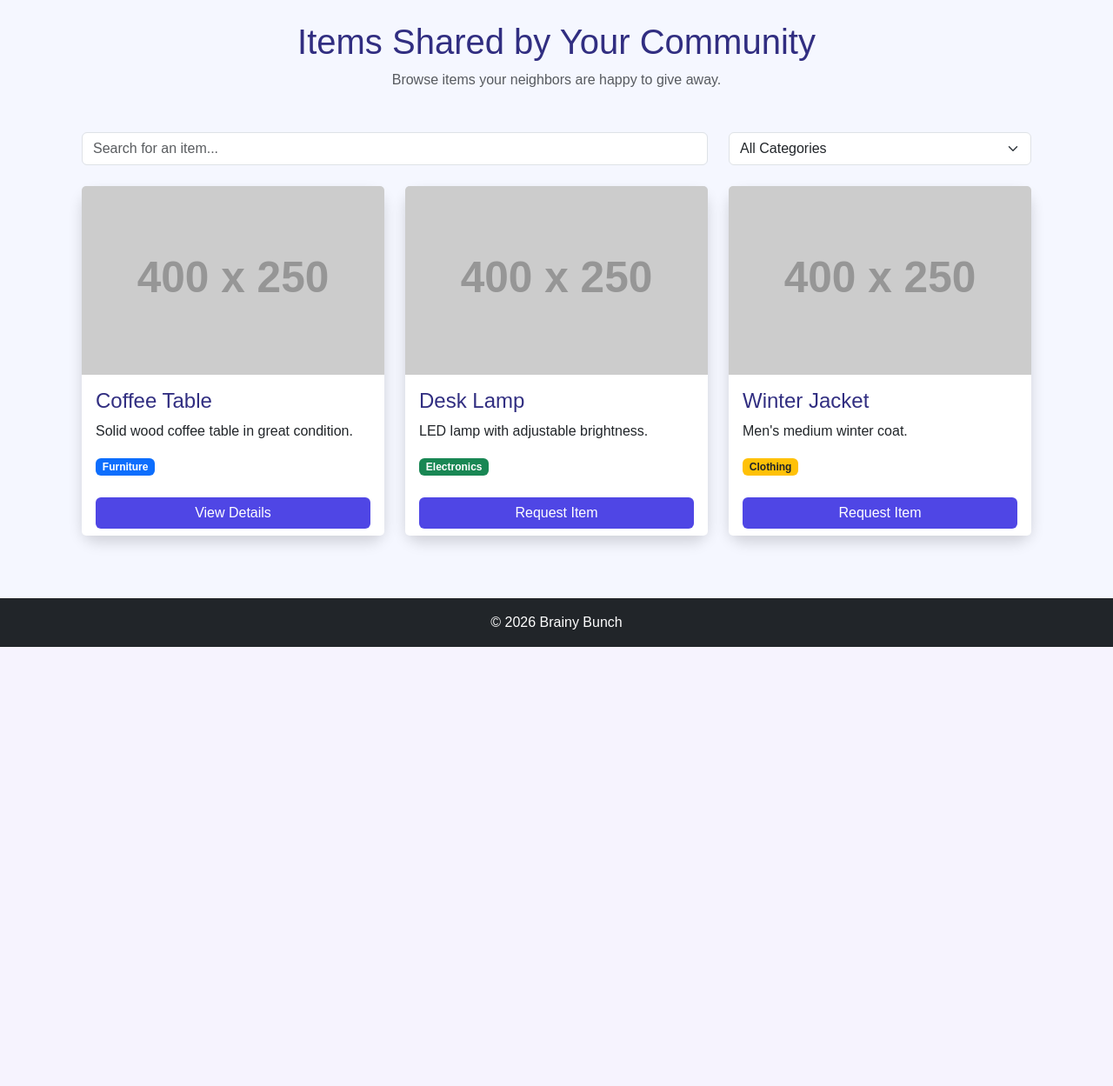
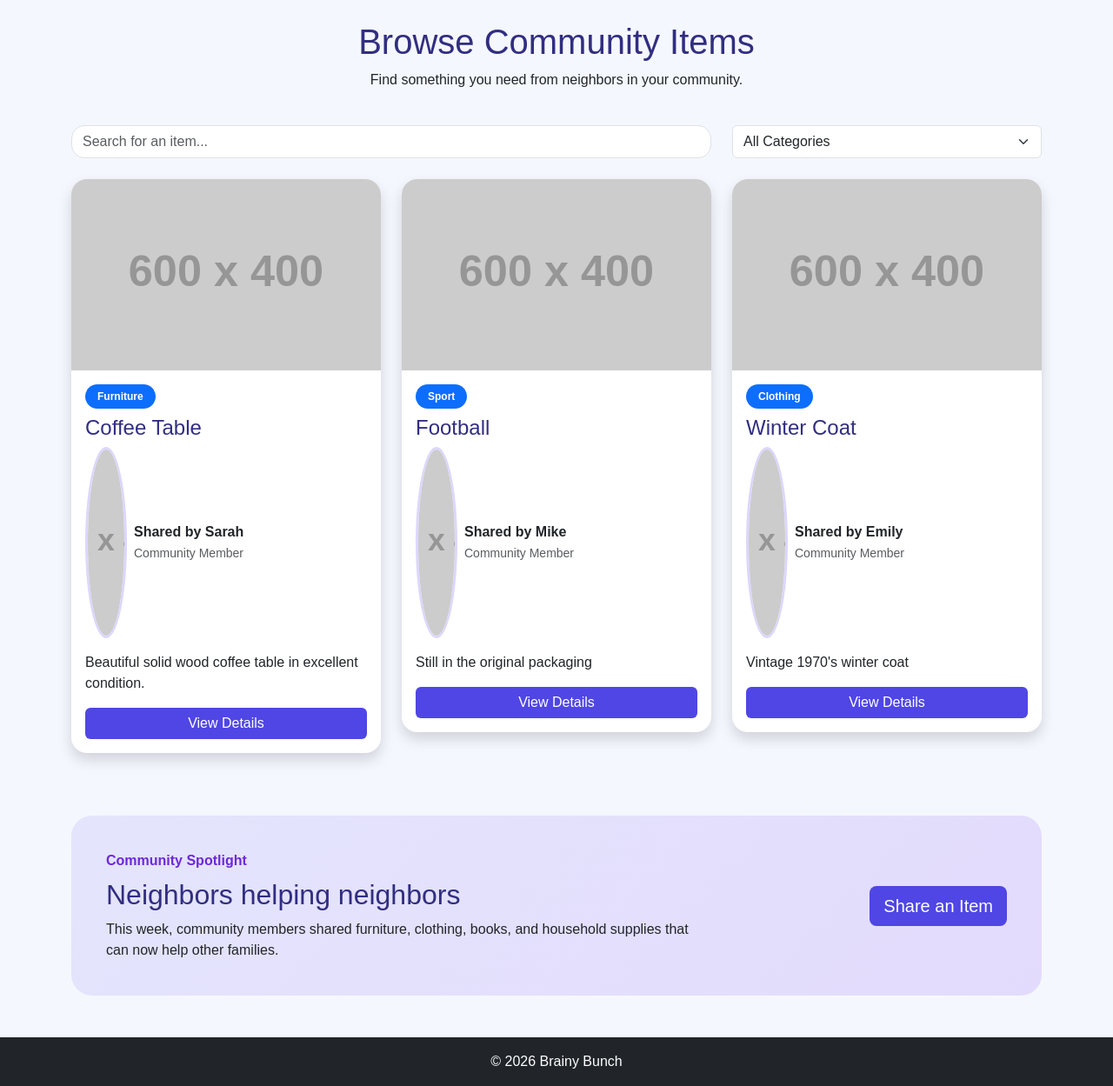
Before and after one commit to ericpham04/Brainy-Bunch, a Django app: page /listings/ in a window 1280 px wide. Shown: the part 60-1309 px from the top of the page at 87% size. Before the commit the page ends 804 px from the top, so only its background shows below. Run offline with Django 4.2, Linux system fonts and the light colour scheme; grey boxes labelled with a size stand in for pictures from a placeholder-image service; some libraries are stand-ins or nearby versions.

Commit message:
Enhance listings page with community-focused design

```diff
--- a/static/css/style.css
+++ b/static/css/style.css
@@ -154,3 +154,90 @@ main {
         width: 100%;
     }
 }
+
+.browse-header{
+    margin-bottom:40px;
+}
+
+.search-box{
+    border-radius:15px;
+}
+
+.item-card{
+    transition:.3s;
+    overflow:hidden;
+}
+
+.item-card:hover{
+    transform:translateY(-8px);
+}
+
+.item-card img{
+    height:220px;
+    object-fit:cover;
+}
+
+.badge{
+    border-radius:20px;
+    padding:8px 14px;
+}
+
+.community-avatar {
+    width: 48px;
+    height: 48px;
+    border-radius: 50%;
+    object-fit: cover;
+    border: 3px solid #ddd6fe;
+}
+
+.category-badge {
+    align-self: flex-start;
+    background: #ede9fe;
+    color: #5b21b6;
+    border-radius: 999px;
+    padding: 0.55rem 0.9rem;
+}
+
+.item-location {
+    color: #6b7280;
+    font-size: 0.95rem;
+}
+
+.community-spotlight {
+    background: linear-gradient(
+        135deg,
+        rgba(79, 70, 229, 0.1),
+        rgba(124, 58, 237, 0.15)
+    );
+    border-radius: 24px;
+    padding: 2.5rem;
+}
+
+.spotlight-label {
+    color: #6d28d9;
+    font-weight: 700;
+    margin-bottom: 0.5rem;
+}
+
+.empty-state {
+    background: white;
+    border-radius: 24px;
+    padding: 4rem 2rem;
+    margin: 2rem 0;
+    box-shadow: 0 8px 24px rgba(49, 46, 129, 0.08);
+}
+
+.empty-state-icon {
+    font-size: 3rem;
+    margin-bottom: 1rem;
+}
+
+@media (max-width: 576px) {
+    .community-spotlight {
+        padding: 2rem 1.25rem;
+    }
+
+    .item-card img {
+        height: 200px;
+    }
+}
--- a/templates/listings.html
+++ b/templates/listings.html
@@ -4,21 +4,15 @@
 
 {% block content %}
 
-<div class="container">
+<div class="browse-header text-center">
 
-    <div class="text-center mb-5">
+    <h1>Browse Community Items</h1>
 
-        <h1>Items Shared by Your Community</h1>
-
-        <p class="text-muted">
-
-            Browse items your neighbors are happy to give away.
-
+    <p>
+        Find something you need from neighbors in your community.
     </p>
 
 </div>
-
-    <!-- Search Bar -->
 
 <div class="row mb-4">
 
@@ -26,7 +20,7 @@
 
         <input
             type="text"
-                class="form-control"
+            class="form-control search-box"
             placeholder="Search for an item...">
 
     </div>
@@ -50,36 +44,66 @@
 
 <div class="row">
 
+<div class="empty-state text-center d-none">
+
+    <div class="empty-state-icon">
+        📦
+    </div>
+
+    <h2>No items found yet</h2>
+
+    <p>
+        Try another search or check back soon. Your neighbors may share
+        something new today.
+    </p>
+
+    <a href="{% url 'share' %}" class="btn btn-primary">
+        Share an Item
+    </a>
+
+</div>
+
     <!-- Card 1 -->
 
-        <div class="col-md-4 mb-4">
+    <div class="col-lg-4 col-md-6 mb-4">
 
-            <div class="card shadow h-100">
+        <div class="card item-card shadow">
 
-                <img src="https://placehold.co/400x250"
+            <img src="https://placehold.co/600x400"
                  class="card-img-top">
 
             <div class="card-body">
 
-                    <h4>Coffee Table</h4>
-
-                    <p>
-
-                        Solid wood coffee table in great condition.
-
-                    </p>
-
-                    <span class="badge bg-primary">
+                <span class="badge bg-primary mb-2">
 
                     Furniture
 
                 </span>
 
+                <h4>Coffee Table</h4>
+
+                <div class="d-flex align-items-center mb-3">
+
+                    <img
+                        src="https://placehold.co/48x48"
+                        class="community-avatar me-2"
+                        alt="Profile picture">
+
+                    <div>
+                        <p class="mb-0 fw-semibold">Shared by Sarah</p>
+                        <small class="text-muted">Community Member</small>
                     </div>
 
-                <div class="card-footer bg-white border-0">
+                </div>
+
+                <p>
+
+                    Beautiful solid wood coffee table in excellent condition.
+
+                </p>
 
                 <a href="{% url 'listing_detail' %}"
+
                    class="btn btn-primary w-100">
 
                     View Details
@@ -92,40 +116,51 @@
 
     </div>
 
-        <!-- Card 2 -->
+    <!-- Duplicate this card for more placeholder items -->
+    <div class="col-lg-4 col-md-6 mb-4">
 
-        <div class="col-md-4 mb-4">
+        <div class="card item-card shadow">
 
-            <div class="card shadow h-100">
-
-                <img src="https://placehold.co/400x250"
+            <img src="https://placehold.co/600x400"
                  class="card-img-top">
 
             <div class="card-body">
 
-                    <h4>Desk Lamp</h4>
+                <span class="badge bg-primary mb-2">
+
+                    Sport
+
+                </span>
+
+                <h4>Football</h4>
+
+                <div class="d-flex align-items-center mb-3">
+
+                    <img
+                        src="https://placehold.co/48x48"
+                        class="community-avatar me-2"
+                        alt="Profile picture">
+
+                    <div>
+                        <p class="mb-0 fw-semibold">Shared by Mike</p>
+                        <small class="text-muted">Community Member</small>
+                    </div>
+
+                </div>
 
                 <p>
 
-                        LED lamp with adjustable brightness.
+                    Still in the original packaging
 
                 </p>
 
-                    <span class="badge bg-success">
+                <a href="{% url 'listing_detail' %}"
 
-                        Electronics
+                   class="btn btn-primary w-100">
 
-                    </span>
+                    View Details
 
-                </div>
-
-                <div class="card-footer bg-white border-0">
-
-                    <button class="btn btn-primary w-100">
-
-                        Request Item
-
-                    </button>
+                </a>
 
             </div>
 
@@ -133,49 +168,91 @@
 
     </div>
 
-        <!-- Card 3 -->
+    <div class="col-lg-4 col-md-6 mb-4">
 
-        <div class="col-md-4 mb-4">
+        <div class="card item-card shadow">
 
-            <div class="card shadow h-100">
-
-                <img src="https://placehold.co/400x250"
+            <img src="https://placehold.co/600x400"
                  class="card-img-top">
 
             <div class="card-body">
 
-                    <h4>Winter Jacket</h4>
-
-                    <p>
-
-                        Men's medium winter coat.
-
-                    </p>
-
-                    <span class="badge bg-warning text-dark">
+                <span class="badge bg-primary mb-2">
 
                     Clothing
 
                 </span>
 
+                <h4>Winter Coat</h4>
+
+                <div class="d-flex align-items-center mb-3">
+
+                    <img
+                        src="https://placehold.co/48x48"
+                        class="community-avatar me-2"
+                        alt="Profile picture">
+
+                    <div>
+                        <p class="mb-0 fw-semibold">Shared by Emily</p>
+                        <small class="text-muted">Community Member</small>
                     </div>
 
-                <div class="card-footer bg-white border-0">
+                </div>
 
-                    <button class="btn btn-primary w-100">
+                <p>
 
-                        Request Item
+                    Vintage 1970's winter coat
 
-                    </button>
+                </p>
+
+                <a href="{% url 'listing_detail' %}"
+
+                   class="btn btn-primary w-100">
+
+                    View Details
+
+                </a>
 
             </div>
 
         </div>
 
     </div>
+</div>
+
+<section class="community-spotlight mt-5">
+
+    <div class="row align-items-center">
+
+        <div class="col-md-8">
+
+            <p class="spotlight-label">
+                Community Spotlight
+            </p>
+
+            <h2>Neighbors helping neighbors</h2>
+
+            <p class="mb-md-0">
+                This week, community members shared furniture, clothing,
+                books, and household supplies that can now help other families.
+            </p>
+
+        </div>
+
+        <div class="col-md-4 text-md-end mt-3 mt-md-0">
+
+            <a
+                href="{% url 'share' %}"
+                class="btn btn-primary btn-lg">
+
+                Share an Item
+
+            </a>
 
         </div>
 
     </div>
 
+</section>
+
 {% endblock %}
```
Lines whose indentation alone changed are shown as unchanged.
